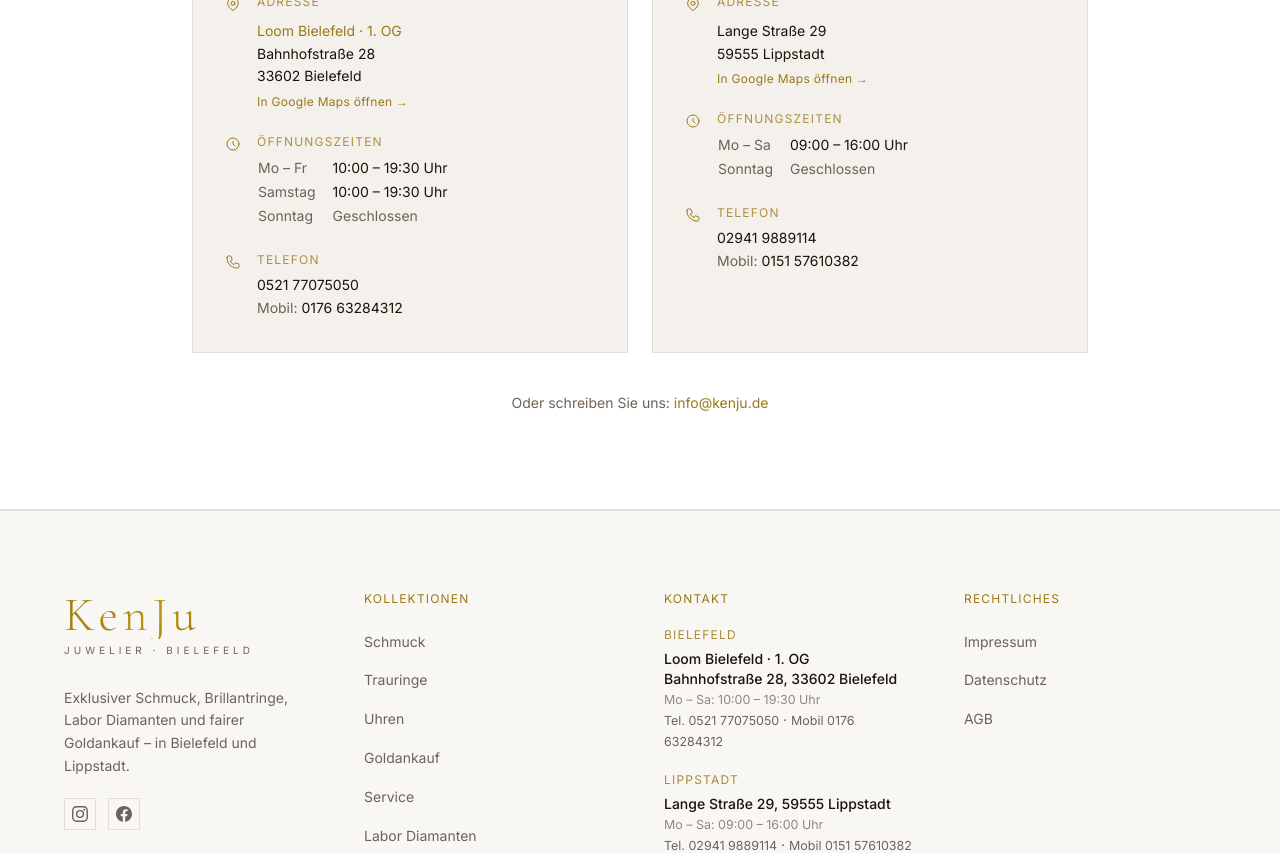
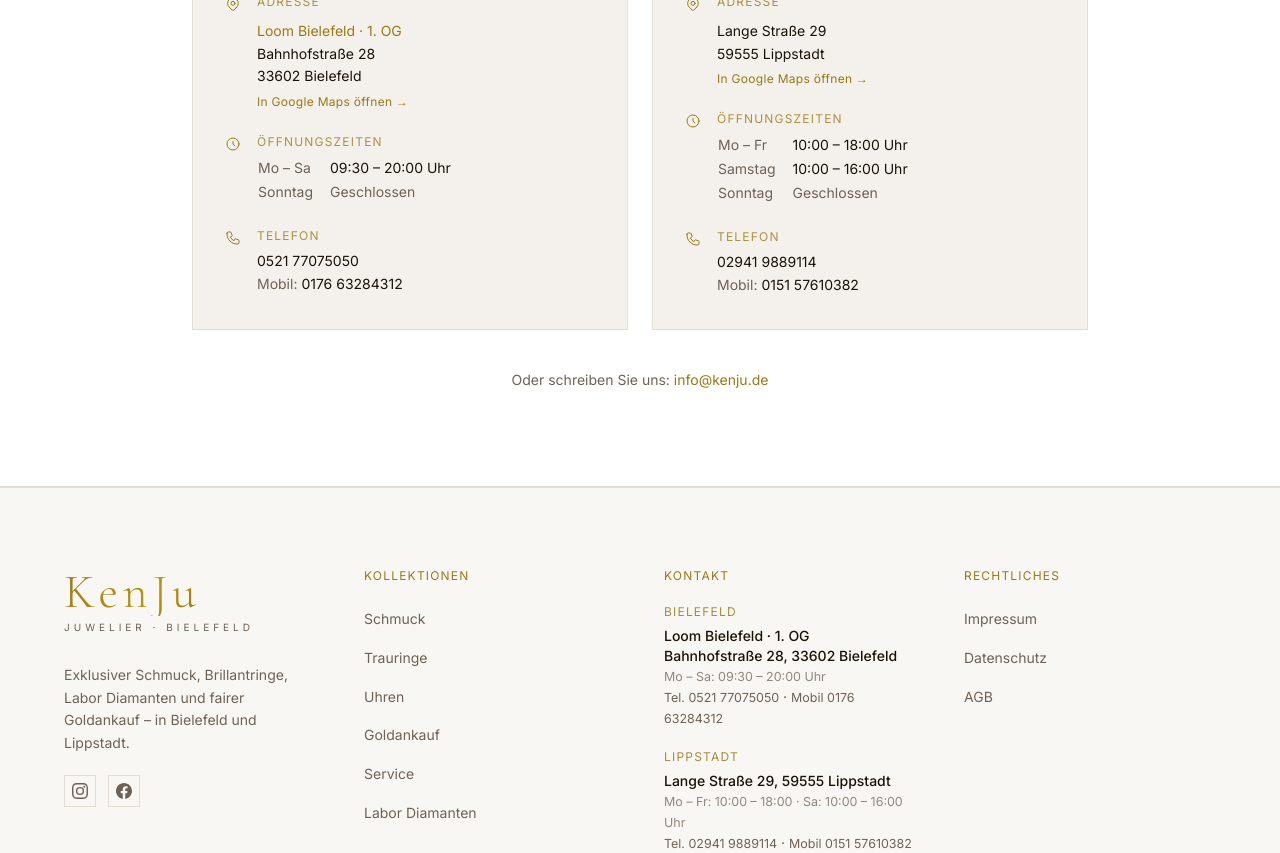
Before and after one commit to Rabi-dev1/Kenju-Juwelier, a Next.js app: page / in a window 1280 px wide. Shown: the part 5580-6433 px from the top of the page. Built offline with nearby package versions, Linux system fonts and the light colour scheme.

Commit message:
Oeffnungszeiten korrigiert: Bielefeld Mo-Sa 09:30-20:00, Lippstadt Mo-Fr 10:00-18:00 und Sa 10:00-16:00 (Standortdaten, Schema, Terminformular)

```diff
--- a/app/goldankauf/page.tsx
+++ b/app/goldankauf/page.tsx
@@ -32,7 +32,7 @@
     addressCountry: 'DE',
   },
   openingHoursSpecification: [
-    { '@type': 'OpeningHoursSpecification', dayOfWeek: ['Monday','Tuesday','Wednesday','Thursday','Friday','Saturday'], opens: '10:00', closes: '19:30' },
+    { '@type': 'OpeningHoursSpecification', dayOfWeek: ['Monday','Tuesday','Wednesday','Thursday','Friday','Saturday'], opens: '09:30', closes: '20:00' },
   ],
   hasOfferCatalog: {
     '@type': 'OfferCatalog',
--- a/app/layout.tsx
+++ b/app/layout.tsx
@@ -132,7 +132,7 @@
   },
   hasMap: 'https://maps.google.com/?q=KenJu+Juwelier+Bahnhofstra%C3%9Fe+28+Bielefeld',
   openingHoursSpecification: [
-    { '@type': 'OpeningHoursSpecification', dayOfWeek: ['Monday', 'Tuesday', 'Wednesday', 'Thursday', 'Friday', 'Saturday'], opens: '10:00', closes: '19:30' },
+    { '@type': 'OpeningHoursSpecification', dayOfWeek: ['Monday', 'Tuesday', 'Wednesday', 'Thursday', 'Friday', 'Saturday'], opens: '09:30', closes: '20:00' },
   ],
   department: [
     {
@@ -148,7 +148,8 @@
         addressCountry: 'DE',
       },
       openingHoursSpecification: [
-        { '@type': 'OpeningHoursSpecification', dayOfWeek: ['Monday', 'Tuesday', 'Wednesday', 'Thursday', 'Friday', 'Saturday'], opens: '09:00', closes: '16:00' },
+        { '@type': 'OpeningHoursSpecification', dayOfWeek: ['Monday', 'Tuesday', 'Wednesday', 'Thursday', 'Friday'], opens: '10:00', closes: '18:00' },
+        { '@type': 'OpeningHoursSpecification', dayOfWeek: 'Saturday', opens: '10:00', closes: '16:00' },
       ],
     },
   ],
--- a/components/AppointmentForm.tsx
+++ b/components/AppointmentForm.tsx
@@ -15,8 +15,8 @@
 }
 
 const standortListe = [
-  { value: 'Bielefeld (Loom, 1. OG)', label: 'Bielefeld · Loom, 1. OG', minTime: '10:00', maxTime: '19:00', zeiten: 'Mo – Sa: 10:00 – 19:30 Uhr' },
-  { value: 'Lippstadt (Lange Straße 29)', label: 'Lippstadt · Lange Straße 29', minTime: '09:00', maxTime: '15:30', zeiten: 'Mo – Sa: 09:00 – 16:00 Uhr' },
+  { value: 'Bielefeld (Loom, 1. OG)', label: 'Bielefeld · Loom, 1. OG', minTime: '09:30', maxTime: '19:30', zeiten: 'Mo – Sa: 09:30 – 20:00 Uhr' },
+  { value: 'Lippstadt (Lange Straße 29)', label: 'Lippstadt · Lange Straße 29', minTime: '10:00', maxTime: '17:30', zeiten: 'Mo – Fr: 10:00 – 18:00 · Sa: 10:00 – 16:00 Uhr' },
 ];
 
 const categories = [
@@ -32,12 +32,12 @@
   'Sonstiges',
 ];
 
-/* Öffnungszeiten: Bielefeld Mo–Sa 10:00–19:30 · Lippstadt Mo–Sa 09:00–16:00 */
+/* Öffnungszeiten: Bielefeld Mo–Sa 09:30–20:00 · Lippstadt Mo–Fr 10:00–18:00, Sa 10:00–16:00 */
 const allTimes = [
-  '09:00', '09:30',
+  '09:30',
   '10:00', '10:30', '11:00', '11:30', '12:00', '12:30', '13:00', '13:30',
   '14:00', '14:30', '15:00', '15:30', '16:00', '16:30', '17:00', '17:30',
-  '18:00', '18:30', '19:00',
+  '18:00', '18:30', '19:00', '19:30',
 ];
 
 const WHATSAPP_NUMBER = '4917663284312';
@@ -75,7 +75,7 @@
   const gewaehlterStandort = watch('standort');
   const aktiverStandort = standortListe.find((s) => s.value === gewaehlterStandort);
   const times = allTimes.filter(
-    (t) => t >= (aktiverStandort?.minTime ?? '09:00') && t <= (aktiverStandort?.maxTime ?? '19:00'),
+    (t) => t >= (aktiverStandort?.minTime ?? '09:30') && t <= (aktiverStandort?.maxTime ?? '19:30'),
   );
 
   const onSubmit = (data: FormData) => {
--- a/lib/standorte.ts
+++ b/lib/standorte.ts
@@ -16,10 +16,9 @@
     telefon: { label: '0521 77075050', href: 'tel:+4952177075050' },
     mobil: { label: '0176 63284312', href: 'tel:+4917663284312' },
     zeiten: [
-      { tage: 'Mo – Fr', zeit: '10:00 – 19:30 Uhr' },
-      { tage: 'Samstag', zeit: '10:00 – 19:30 Uhr' },
+      { tage: 'Mo – Sa', zeit: '09:30 – 20:00 Uhr' },
     ],
-    zeitenKurz: 'Mo – Sa: 10:00 – 19:30 Uhr',
+    zeitenKurz: 'Mo – Sa: 09:30 – 20:00 Uhr',
     maps: 'https://www.google.com/maps/search/?api=1&query=KenJu+Juwelier+Bahnhofstra%C3%9Fe+28+33602+Bielefeld',
   },
   {
@@ -31,9 +30,10 @@
     telefon: { label: '02941 9889114', href: 'tel:+4929419889114' },
     mobil: { label: '0151 57610382', href: 'tel:+4915157610382' },
     zeiten: [
-      { tage: 'Mo – Sa', zeit: '09:00 – 16:00 Uhr' },
+      { tage: 'Mo – Fr', zeit: '10:00 – 18:00 Uhr' },
+      { tage: 'Samstag', zeit: '10:00 – 16:00 Uhr' },
     ],
-    zeitenKurz: 'Mo – Sa: 09:00 – 16:00 Uhr',
+    zeitenKurz: 'Mo – Fr: 10:00 – 18:00 · Sa: 10:00 – 16:00 Uhr',
     maps: 'https://www.google.com/maps/search/?api=1&query=KenJu+Juwelier+Lange+Stra%C3%9Fe+29+59555+Lippstadt',
   },
 ] as const;
```
